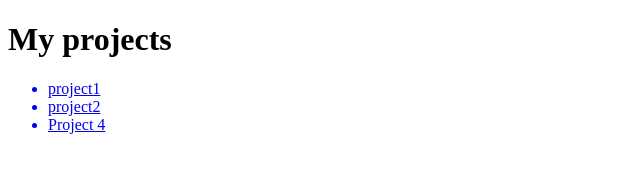
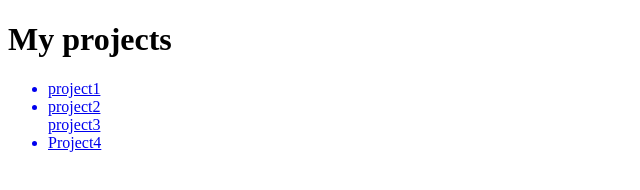
Before and after one commit to lemus1800/lemus1800.github.io, a plain HTML site: page index.html in a window 1280 px wide. Shown: the full height of the page, 0-640 px from the left. Drawn offline with Linux system fonts and the light colour scheme.

Commit message:
Update index.html

```diff
--- a/index.html
+++ b/index.html
@@ -9,10 +9,10 @@
 
   <h1> My projects </h1>
      <ul>
-       <a href= "project1.html"><li>project1</li></a>
-       <a href= "project2.html"><li>project2</li></a>
+       <a href="project1.html"><li>project1</li></a>
+       <a href="project2.html"><li>project2</li></a>
        <a href="lemus1800.github.io/project3.html><li>project3</li></a>
-      <a href="lemus1800.github.io/projectgallery/project4.html><li>Project 4</li></a>
+       <a href="lemus1800.github.io/projectgallery/project4.html"><li>Project4</li></a>
 
     </ul>
 
```
